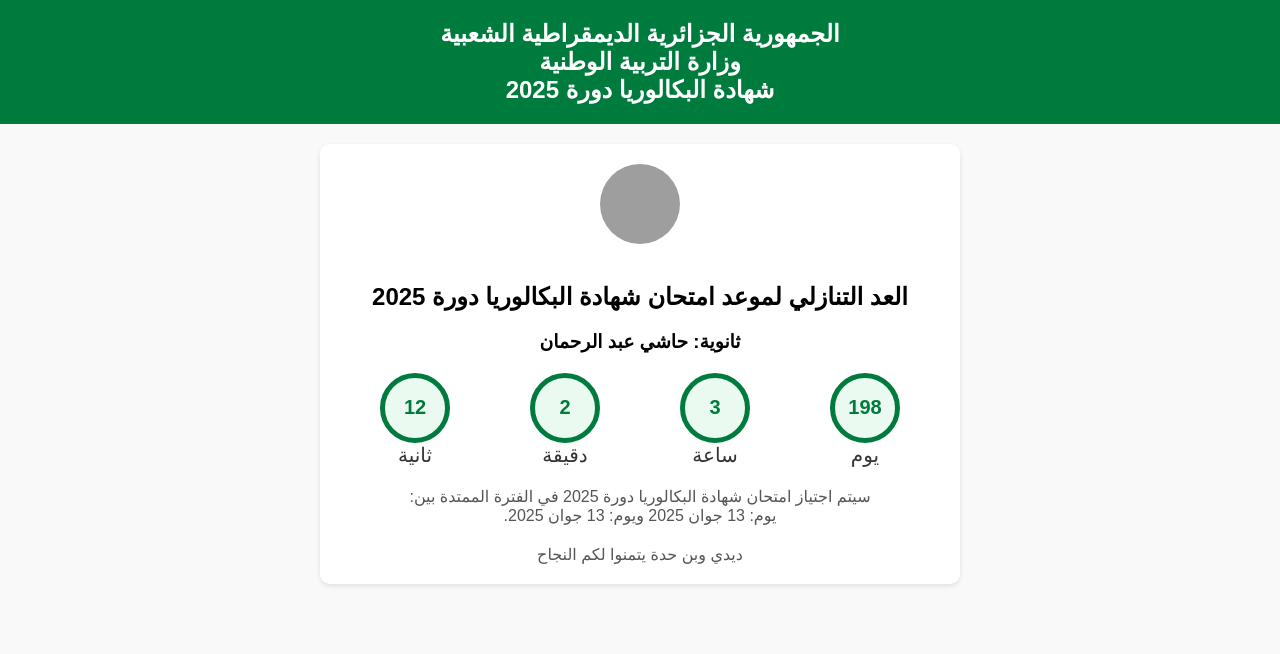
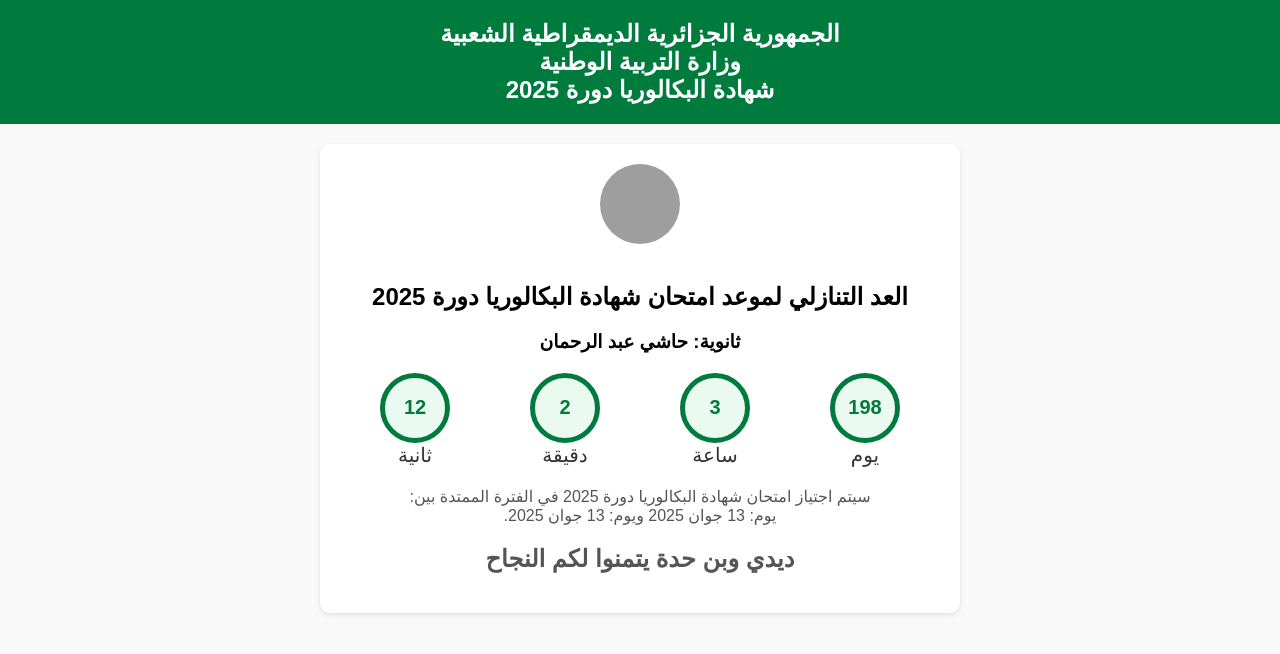
Before and after one commit to saaddz123/hachi, a plain HTML site: page Index.html in a window 1280 px wide. Drawn offline with Linux system fonts and the light colour scheme; grey boxes are pictures that could not be loaded.

Commit message:
Update Index.html

```diff
--- a/Index.html
+++ b/Index.html
@@ -107,8 +107,7 @@
         <div class="footer">
             سيتم اجتياز امتحان شهادة البكالوريا دورة 2025 في الفترة الممتدة بين:
             <br>يوم: 13 جوان 2025 ويوم: 13 جوان 2025.
-            <div class="footer">
-                ديدي وبن حدة يتمنوا لكم النجاح
+                 <h2>ديدي وبن حدة يتمنوا لكم النجاح</h2>
         </div>
     </div>
 
```
